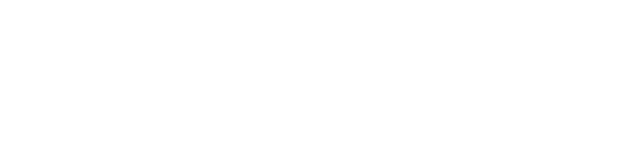
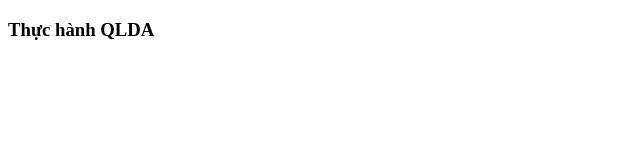
Before and after one commit to minhnhatmn16/QLDA, a plain HTML site: page index.html in a window 1280 px wide. Shown: the whole page, without its empty margins (0-640 px from the left). Drawn offline with Linux system fonts and the light colour scheme.

Commit message:
change index.html

```diff
--- a/index.html
+++ b/index.html
@@ -6,6 +6,6 @@
     <title>Document</title>
 </head>
 <body>
-
+    <H3>Thực hành QLDA</H3>
 </body>
 </html>
```
